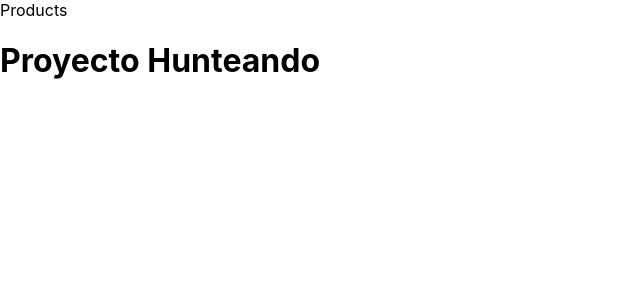
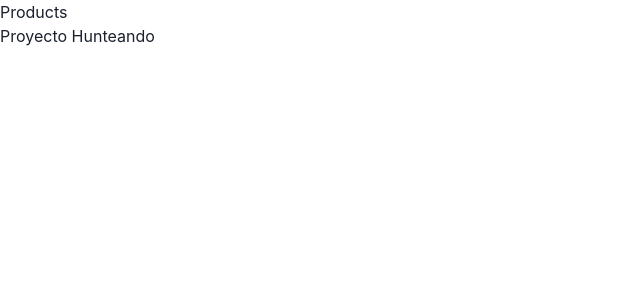
Before and after one commit to Kyokox1/hydra_ecommerce, a React (Create React App) app in the folder frontend/: page / in a window 1280 px wide. Shown: the top 300 px of the page, without its empty margins (0-640 px from the left). Built offline with nearby package versions, Linux system fonts and the light colour scheme.

Commit message:
Add chakra ui

```diff
--- a/frontend/package.json
+++ b/frontend/package.json
@@ -1,9 +1,13 @@
 {
   "dependencies": {
+    "@chakra-ui/react": "^2.3.6",
+    "@emotion/react": "^11.10.4",
+    "@emotion/styled": "^11.10.4",
     "@reduxjs/toolkit": "^1.8.6",
     "@testing-library/jest-dom": "^5.16.5",
     "@testing-library/react": "^13.4.0",
     "@testing-library/user-event": "^13.5.0",
+    "framer-motion": "^7.6.1",
     "react": "^18.2.0",
     "react-dom": "^18.2.0",
     "react-redux": "^8.0.4",
--- a/frontend/src/index.js
+++ b/frontend/src/index.js
@@ -5,12 +5,15 @@ import App from "./App";
 
 import { store } from "./app/store";
 import { Provider } from "react-redux";
+import { ChakraProvider } from "@chakra-ui/react";
 
 const root = ReactDOM.createRoot(document.getElementById("root"));
 root.render(
 	<React.StrictMode>
 		<Provider store={store}>
-			<App />
+			<ChakraProvider>
+				<App />
+			</ChakraProvider>
 		</Provider>
 	</React.StrictMode>
 );
```
Also changed, not shown: 1 other file (tests, documents, lock files or other folders).
